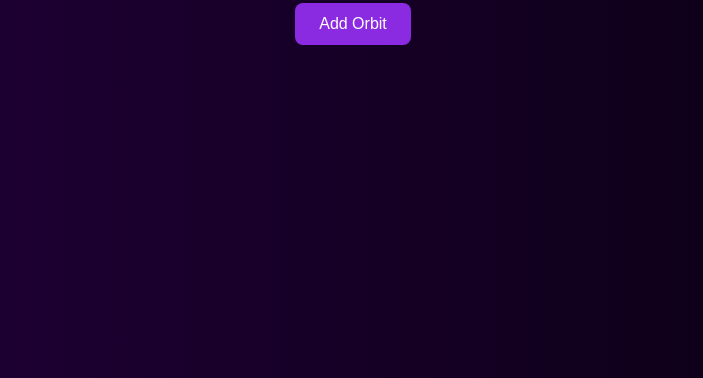
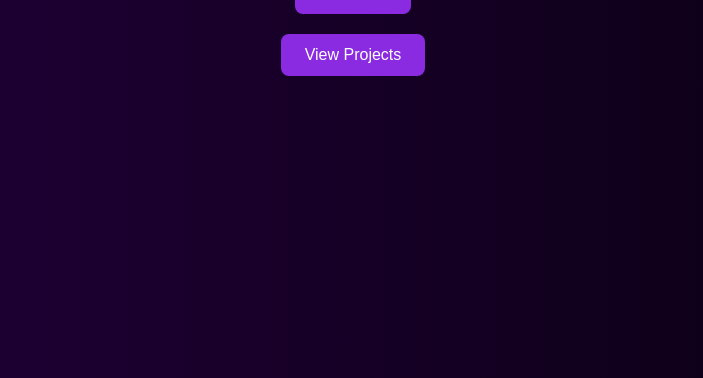
Before and after one commit to MrSnowww/Orbit, a plain HTML site: page index.html in a window 1280 px wide. Shown: the part 422-800 px from the top of the page, without its empty margins (287-990 px from the left). Drawn offline with Linux system fonts and the light colour scheme.

Commit message:
Update index.html

```diff
--- a/index.html
+++ b/index.html
@@ -40,6 +40,7 @@
       border-radius: 8px;
       cursor: pointer;
       transition: background-color 0.3s ease;
+      margin: 10px;
     }
 
     button:hover {
@@ -50,5 +51,6 @@
 <body>
   <h1>Welcome To Orbit's Virtual Stump</h1>
   <button onclick="window.open('https://discord.gg/JaGuVJB5Z7', '_blank')">Add Orbit</button>
+  <button onclick="window.location.href='projects.html'">View Projects</button>
 </body>
 </html>
```
